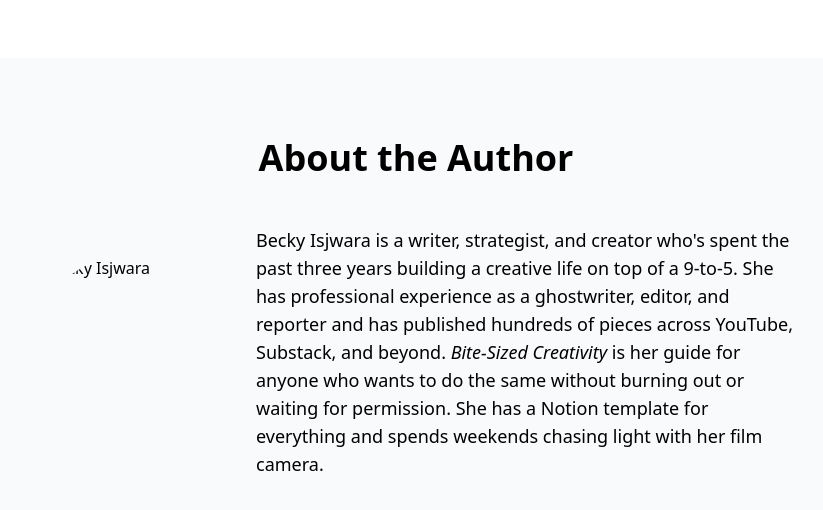
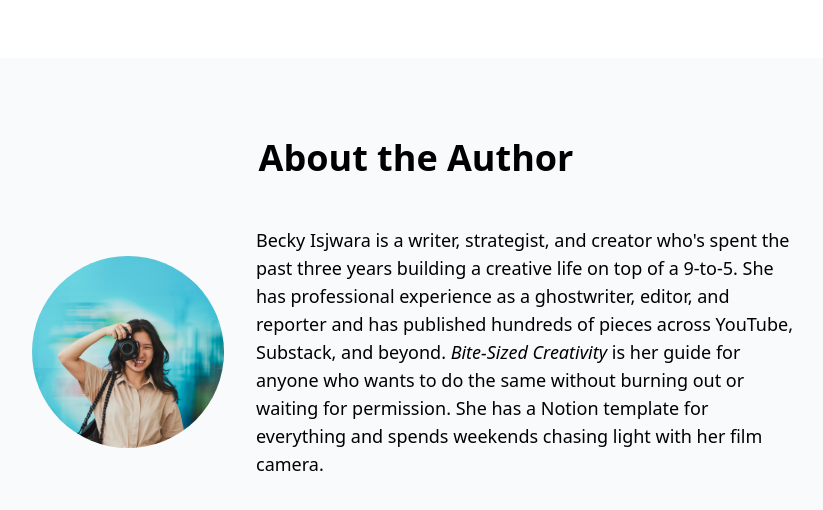
Before and after one commit to beckyisj/BSC-Landing-Test, a website: page public/index.html in a window 1280 px wide. Shown: the part 2334-2844 px from the top of the page, without its empty margins (224-1047 px from the left). Drawn offline with nearby package versions, Linux system fonts and the light colour scheme; files that its build step writes are made by us from their sources.

Commit message:
first commit

```diff
--- a/public/index.html
+++ b/public/index.html
@@ -99,14 +99,16 @@
             <div class="max-w-3xl mx-auto">
                 <h2 class="text-3xl md:text-4xl font-bold text-center mb-12">About the Author</h2>
                 <div class="flex flex-col md:flex-row items-center gap-8">
+                    <a href="https://beckyisj.substack.com/" target="_blank" rel="noopener noreferrer" class="flex flex-col items-center md:flex-row gap-8">
                         <div class="w-48 h-48 rounded-full overflow-hidden">
-                        <img src="public/images/Becky_Picture.jpg" alt="Becky Isjwara" class="w-full h-full object-cover">
+                            <img src="images/Becky_Picture.jpg" alt="Becky Isjwara" class="w-full h-full object-cover">
                         </div>
                         <div class="flex-1">
                             <p class="text-lg">
                                 Becky Isjwara is a writer, strategist, and creator who's spent the past three years building a creative life on top of a 9-to-5. She has professional experience as a ghostwriter, editor, and reporter and has published hundreds of pieces across YouTube, Substack, and beyond. <i>Bite-Sized Creativity</i> is her guide for anyone who wants to do the same without burning out or waiting for permission. She has a Notion template for everything and spends weekends chasing light with her film camera.
                             </p>
                         </div>
+                    </a>
                 </div>
             </div>
         </div>
```
Lines whose indentation alone changed are shown as unchanged.
